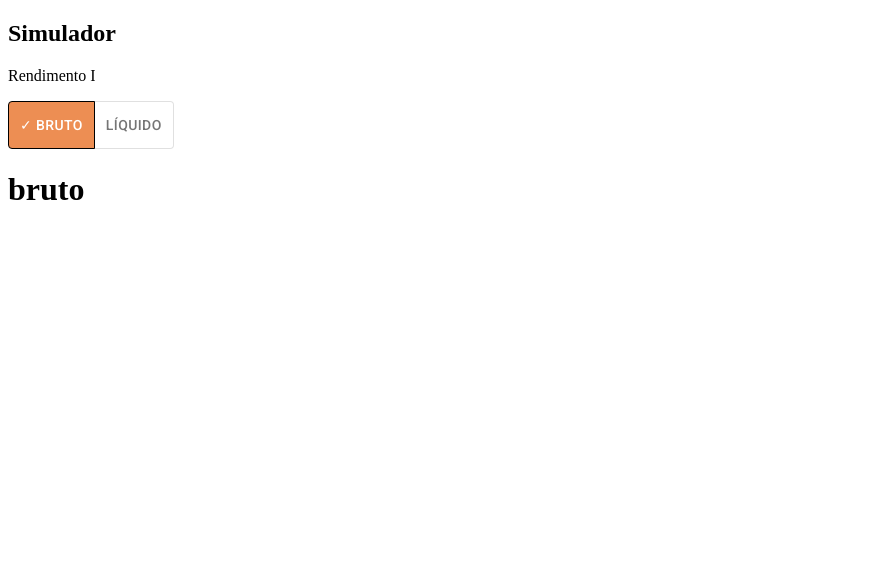
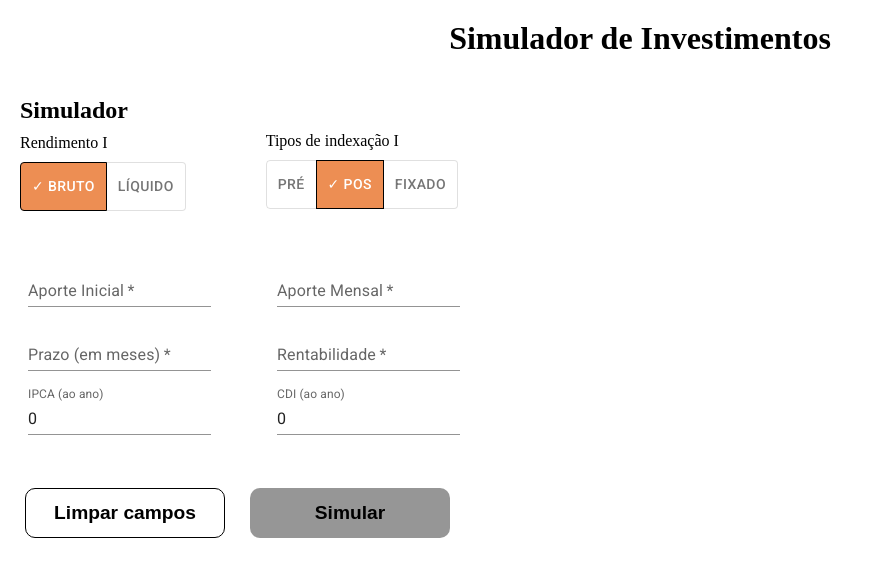
Before and after one commit to domynikmv057/Simulador-de-investimentos, a React (Create React App) app: page / in a window 1280 px wide. Shown: the top 576 px of the page, without its empty margins (0-885 px from the left). Built offline with nearby package versions, Linux system fonts and the light colour scheme; no server answers.

Commit message:
Feat: add formuario, adn add button group

```diff
--- a/src/App.js
+++ b/src/App.js
@@ -1,8 +1,9 @@
 import { Formularios } from "./shared/component/Form.jsx";
-
+import "./Index.css";
 function App() {
   return (
     <div className="App">
+      <h1> Simulador de Investimentos</h1>
       <Formularios />
     </div>
   );
--- /dev/null
+++ b/src/Index.css
@@ -0,0 +1,14 @@
+* {
+  margin: 0;
+  padding: 0;
+}
+
+body {
+  width: 100vw;
+  height: 100vh;
+}
+
+h1 {
+  text-align: center;
+  padding: 20px;
+}
--- /dev/null
+++ b/src/shared/component/Buttons/IndexacaoButton.jsx
@@ -0,0 +1,32 @@
+import ToggleButton from "@mui/material/ToggleButton";
+import ToggleButtonGroup from "@mui/material/ToggleButtonGroup";
+import "./OperationButton.css";
+import { useState } from "react";
+
+export const IndexacaoButton = ({ setOp }) => {
+  const [alignment, setAlignment] = useState("pos");
+
+  const handleChange = (event, newAlignment) => {
+    setAlignment(newAlignment);
+    setOp(newAlignment);
+  };
+
+  return (
+    <ToggleButtonGroup
+      color="primary"
+      value={alignment}
+      exclusive
+      onChange={handleChange}
+    >
+      <ToggleButton value="pre">
+        {alignment === "pre" ? "✓ PRÉ" : "PRÉ"}
+      </ToggleButton>
+      <ToggleButton value="pos">
+        {alignment === "pos" ? "✓ POS" : "POS"}
+      </ToggleButton>
+      <ToggleButton value="fixado">
+        {alignment === "fixado" ? "✓ FIXADO" : "FIXADO"}
+      </ToggleButton>
+    </ToggleButtonGroup>
+  );
+};
--- a/src/shared/component/Buttons/OperationButton.css
+++ b/src/shared/component/Buttons/OperationButton.css
@@ -6,4 +6,6 @@
 .css-1gjgmky-MuiToggleButtonGroup-root {
   border: 1px solid black;
   color: black;
+  border-radius: 10px !important;
+  overflow: hidden !important;
 }
--- a/src/shared/component/Buttons/OperationButton.jsx
+++ b/src/shared/component/Buttons/RendimentoButton.jsx
@@ -3,7 +3,7 @@ import ToggleButtonGroup from "@mui/material/ToggleButtonGroup";
 import "./OperationButton.css";
 import { useState } from "react";
 
-export const OperationButton = ({ setOp }) => {
+export const RendimentoButton = ({ setOp }) => {
   const [alignment, setAlignment] = useState("bruto");
 
   const handleChange = (event, newAlignment) => {
--- /dev/null
+++ b/src/shared/component/Form.css
@@ -0,0 +1,59 @@
+.main-container {
+  display: flex;
+  flex-direction: column;
+  width: 100%;
+}
+
+.main-container section {
+  display: flex;
+  flex-direction: row;
+  padding: 20px;
+  margin-right: 20px;
+}
+
+.form-input-text {
+  display: flex;
+  flex-direction: column;
+}
+
+.operation-left-button {
+  align-self: center;
+}
+
+.right-form-container span h1,
+p {
+  padding: 10px 0;
+}
+.space-element {
+  margin-right: 50px;
+}
+
+.riht-button-span {
+  margin-left: 30px;
+}
+
+.riht-button-span p {
+  padding-top: 35px;
+}
+
+.botton-buttons button {
+  width: 200px;
+  height: 50px;
+  margin: 25px 0px 25px 25px;
+  border-radius: 10px;
+  border: 1px solid black;
+  color: black;
+  font-weight: bold;
+  font-size: 1.2rem;
+  background-color: white;
+}
+
+.botton-buttons button:disabled {
+  border: none;
+  background-color: #969696;
+}
+
+.form-group {
+  display: flex;
+  flex-direction: row;
+}
--- a/src/shared/component/Form.jsx
+++ b/src/shared/component/Form.jsx
@@ -1,11 +1,15 @@
 import { useEffect, useState } from "react";
 import { api } from "../api/Api";
-import { OperationButton } from "./Buttons/OperationButton.jsx";
+import { RendimentoButton } from "./Buttons/RendimentoButton.jsx";
+import Box from "@mui/material/Box";
+import TextField from "@mui/material/TextField";
+import { IndexacaoButton } from "./Buttons/IndexacaoButton.jsx";
+import "./Form.css";
 
 export const Formularios = () => {
   const [nomes, setNomes] = useState([]);
-  const [operation, setOperation] = useState("bruto"); //uso este estate pare receber do filho OperationButton o valor da operação
-
+  const [rendimentoValue, setRendimentoValue] = useState("bruto"); //uso este estate pare receber do filho RendimentoButton o valor da operação
+  const [indexacaoValue, setIdexacaoValue] = useState("pos");
   useEffect(() => {
     api.get("indicadores").then((response) => {
       setNomes(response.data);
@@ -15,10 +19,87 @@ export const Formularios = () => {
 
   return (
     <div>
-      <h2>Simulador</h2>
-      <p>Rendimento I</p>
-      <OperationButton setOp={setOperation} />
-      <h1>{operation}</h1>
+      <div className="main-container">
+        <section className="left-form-container">
+          <span className="space-element">
+            <h2>Simulador</h2>
+            <p>Rendimento I</p>
+            <RendimentoButton setOp={setRendimentoValue} />
+          </span>
+
+          <span className="riht-button-span">
+            <p>Tipos de indexação I</p>
+            <IndexacaoButton setOp={setIdexacaoValue} />
+          </span>
+        </section>
+
+        <section className="right-form-container">
+          <form action="" className="form-group">
+            <Box
+              component="form"
+              sx={{
+                "& > :not(style)": { m: 1 },
+              }}
+              noValidate
+              autoComplete="off"
+              className="form-input-text space-element"
+            >
+              <TextField
+                id="standard-basic"
+                label="Aporte Inicial"
+                variant="standard"
+                required
+              />
+              <TextField
+                id="standard-basic"
+                label="Prazo (em meses)"
+                variant="standard"
+                required
+              />
+              <TextField
+                id="standard-basic"
+                label="IPCA (ao ano)"
+                variant="standard"
+                value={nomes[1]?.valor > 0 ? nomes[1].valor : 0}
+              />
+            </Box>
+
+            <Box
+              component="form"
+              sx={{
+                "& > :not(style)": { m: 1 },
+              }}
+              noValidate
+              autoComplete="off"
+              className="form-input-text"
+            >
+              <TextField
+                id="standard-basic"
+                label="Aporte Mensal"
+                variant="standard"
+                required
+              />
+              <TextField
+                id="standard-basic"
+                label="Rentabilidade"
+                variant="standard"
+                required
+              />
+              <TextField
+                id="standard-basic"
+                label="CDI (ao ano)"
+                variant="standard"
+                value={nomes[0]?.valor > 0 ? nomes[0].valor : 0}
+              />
+            </Box>
+          </form>
+        </section>
+      </div>
+
+      <section className="botton-buttons">
+        <button>Limpar campos</button>
+        <button disabled={true}>Simular</button>
+      </section>
     </div>
   );
 };
```
